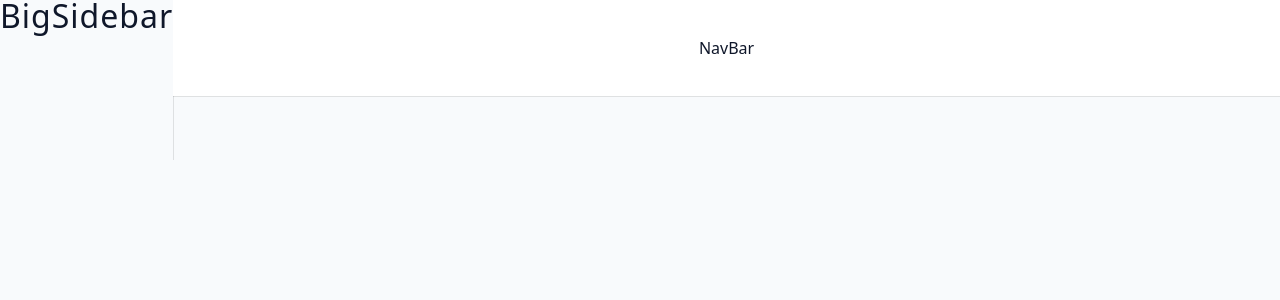
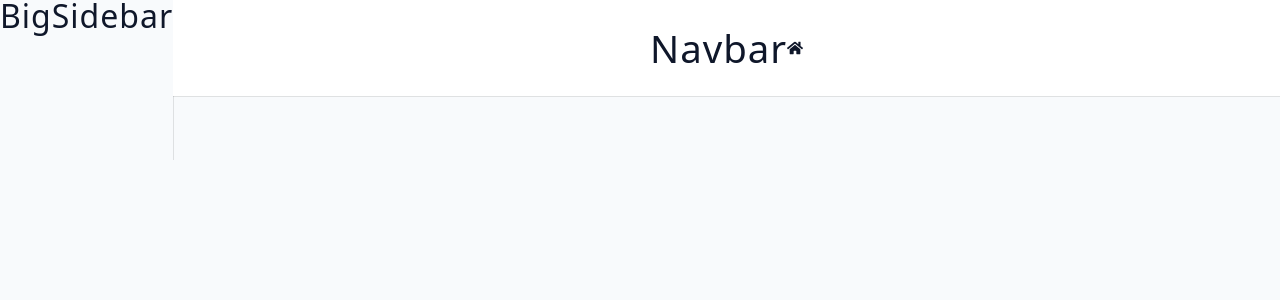
Before and after one commit to Ilesanmi-Erioluwa-Victor/jobify_full_stack, a React (Vite) app in the folder client/: page /dashboard in a window 1280 px wide. Shown: the top 300 px of the page. Built offline with nearby package versions, Linux system fonts and the light colour scheme.

Commit message:
working on DashboardLayout

```diff
--- a/client/src/components/NavBar.jsx
+++ b/client/src/components/NavBar.jsx
@@ -1,9 +1,14 @@
 import Wrapper from 'assets/wrappers/Navbar';
-
+import { FaHome } from 'react-icons/fa';
 Wrapper;
 
 const NavBar = () => {
-  return <Wrapper>NavBar</Wrapper>;
+  return (
+    <Wrapper>
+      <h2>navbar</h2>
+      <FaHome />
+    </Wrapper>
+  );
 };
 
 export default NavBar;
--- a/client/src/components/SmallSideBar.jsx
+++ b/client/src/components/SmallSideBar.jsx
@@ -1,6 +1,9 @@
 import Wrapper from 'assets/wrappers/SmallSidebar';
+import { useDashboardContext } from 'pages/DashboardLayout';
 
 const SmallSidebar = () => {
+  const data = useDashboardContext();
+  console.log(data)
   return <Wrapper>SmallSideBar</Wrapper>;
 };
 
```
